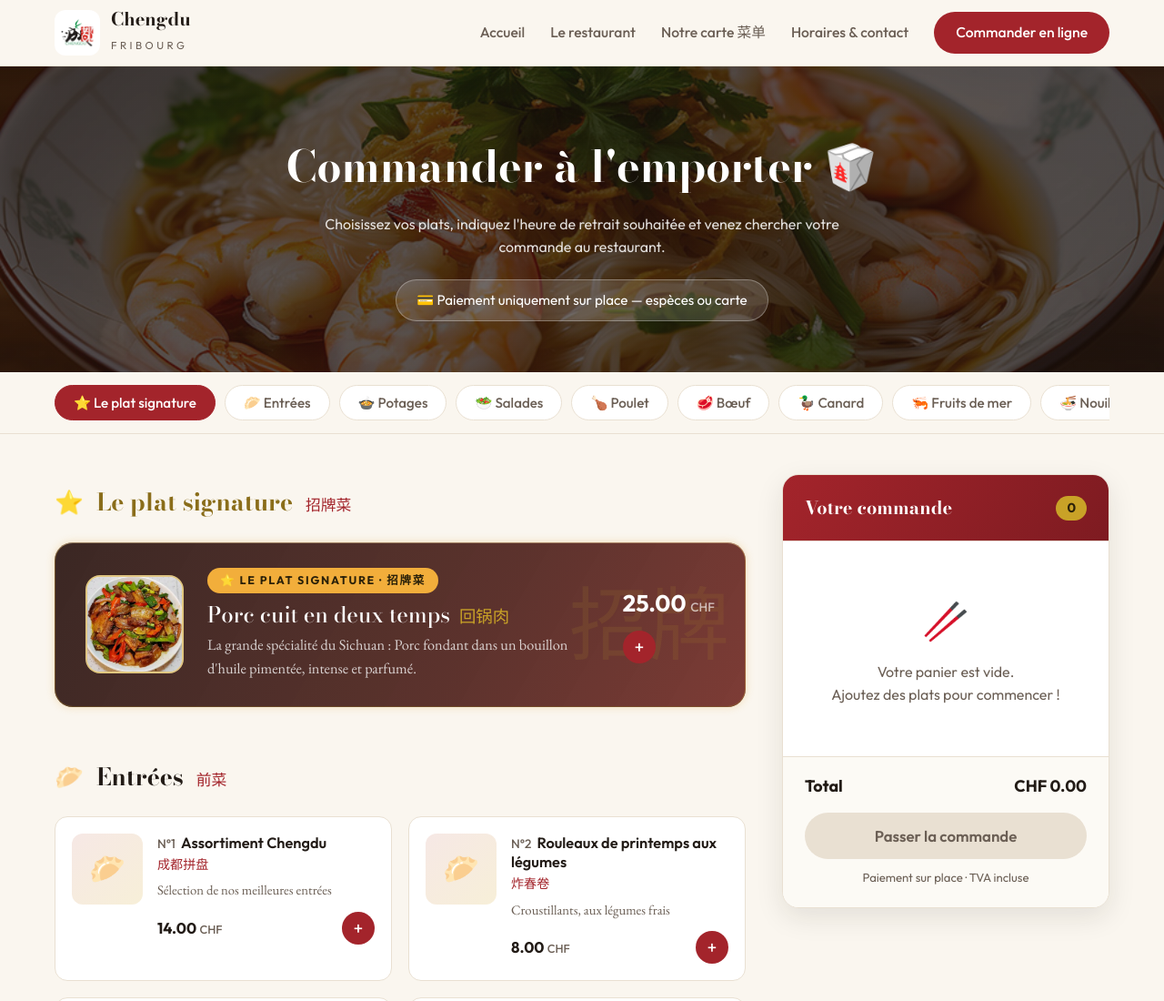
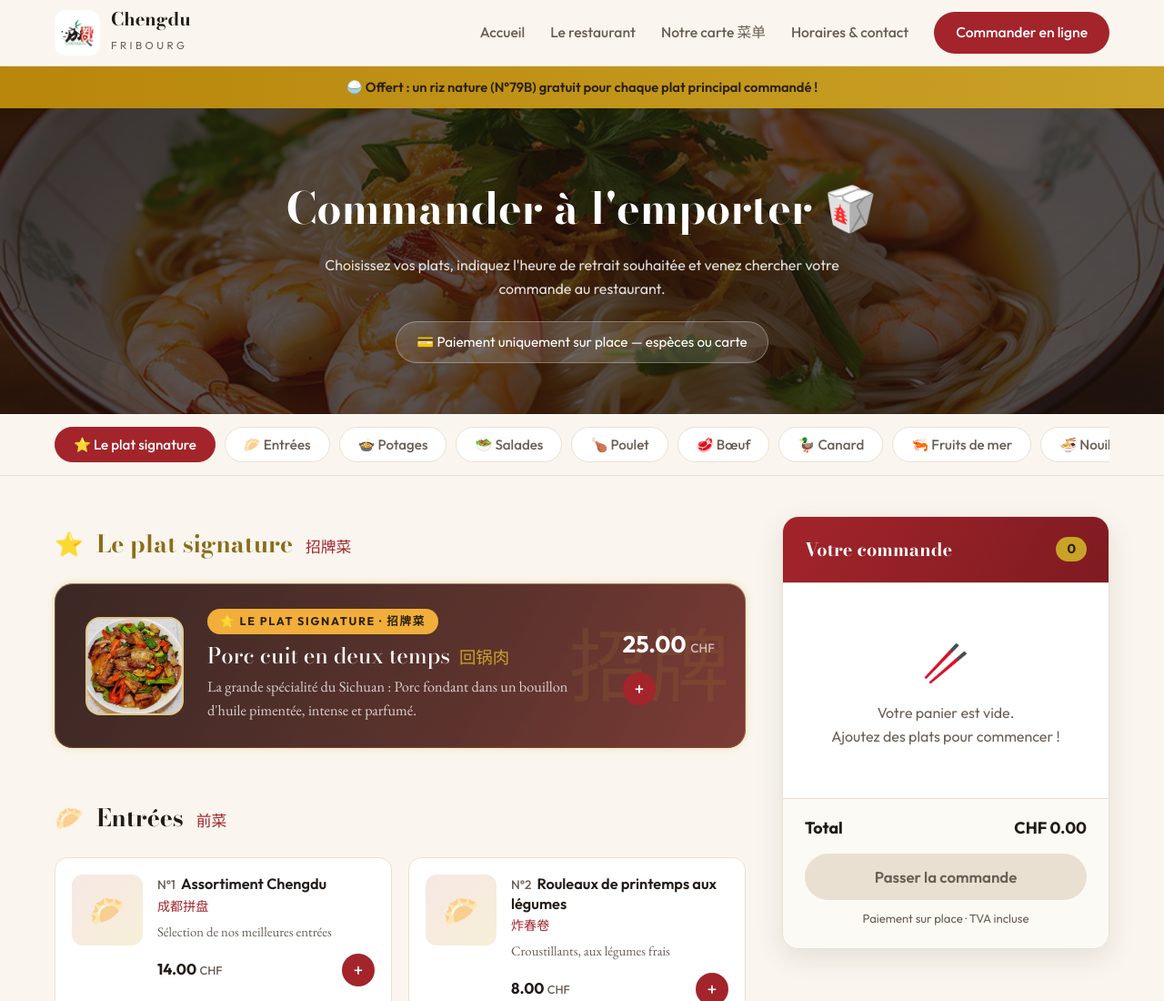
Before and after one commit to Ryan-Liu-Songzhi/Chengdu-Suicce-Office-Website, a plain HTML site: page commander.html in a window 1280 px wide. Shown: the top 1100 px of the page at 91% size. Drawn offline with nearby package versions, Linux system fonts and the light colour scheme.

Commit message:
Add pinned rice-with-mains perk banner on commander.html
Non-dismissible gold banner under the header announcing that every
main dish order comes with a free portion of rice (N°79B). Text is
editable via config.js (mainDishRiceOffer), matching the site's
existing pattern for owner-editable copy.

Co-Authored-By: Claude Sonnet 5 <noreply@anthropic.com>

```diff
--- a/commander.html
+++ b/commander.html
@@ -54,6 +54,9 @@
       </nav>
     </div>
   </header>
+
+  <!-- 主菜赠米饭常驻提示（不可关闭；内容在 js/config.js 的 mainDishRiceOffer 里改） -->
+  <div class="perk-banner" id="perkBanner"></div>
 
   <!-- 点餐页头部 -->
   <section class="order-hero">
--- a/css/style.css
+++ b/css/style.css
@@ -77,6 +77,13 @@ button { font-family: inherit; cursor: pointer; }
   font-size: 1rem; line-height: 1;
 }
 .announce-close:hover { background: rgba(0,0,0,.3); }
+
+/* 点餐页顶部常驻提示条（不可关闭，见 js/config.js 的 mainDishRiceOffer） */
+.perk-banner {
+  display: none; text-align: center; font-size: .92rem; font-weight: 600;
+  padding: 11px 20px; background: linear-gradient(90deg, #B8860B, var(--gold)); color: #2B2109;
+}
+.perk-banner.visible { display: block; }
 
 .announce-overlay {
   position: fixed; inset: 0; z-index: 200;
--- a/js/config.js
+++ b/js/config.js
@@ -155,6 +155,18 @@ const SITE_CONFIG = {
   },
 
   /* ------------------------------------------------------------
+     ⑤-B 点餐页顶部常驻提示（不会被关闭，用于长期有效的优惠说明；
+     临时公告请用上面①的 announcement）
+     ------------------------------------------------------------
+     enabled : true = 显示    false = 隐藏
+     text    : 提示文字（法语，给客人看）
+     ------------------------------------------------------------ */
+  mainDishRiceOffer: {
+    enabled: true,
+    text: "🍚 Offert : un riz nature (N°79B) gratuit pour chaque plat principal commandé !"
+  },
+
+  /* ------------------------------------------------------------
      ⑥-B 秋季火锅推广（首页宣传板块 + 预约弹窗里的提示语）
      ------------------------------------------------------------
      enabled          : true = 首页显示火锅板块    false = 隐藏（连同预约弹窗里的"火锅模式"提示语一起隐藏，
--- a/js/order.js
+++ b/js/order.js
@@ -41,6 +41,16 @@
     renderCart();
     renderDishControls(no);
   }
+
+  /* ---------- 点餐页顶部常驻提示条 ---------- */
+  function renderPerkBanner() {
+    const el = $("perkBanner");
+    const p = C.mainDishRiceOffer;
+    if (!el || !p || !p.enabled) return;
+    el.textContent = p.text;
+    el.classList.add("visible");
+  }
+  renderPerkBanner();
 
   /* ---------- 主推菜（在菜单里以特别栏目呈现，紧挨在"每周特价"之前） ---------- */
   function getSignatureDish() {
```
